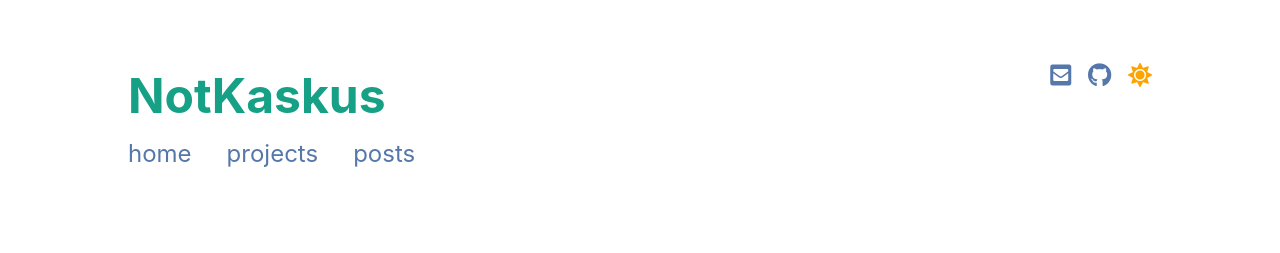
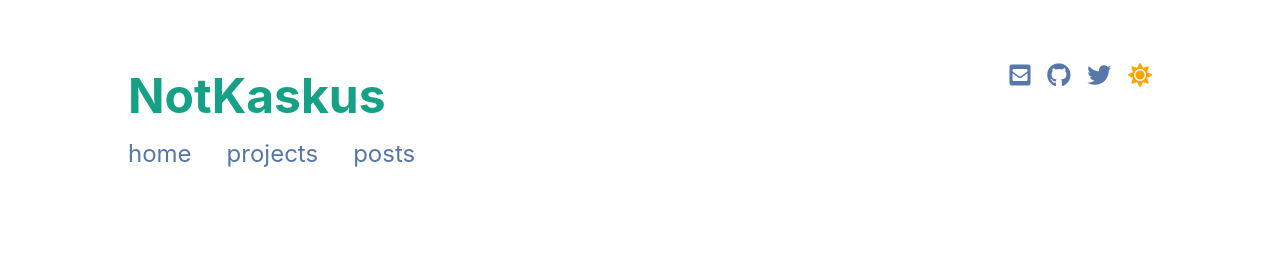
Before and after one commit to NotKaskus/notkaskus.github.io, a Jekyll site: the page built from index.md, in a window 1280 px wide. Shown: the top 253 px of the page. Built offline with Jekyll 4.4.1, drawn with Linux system fonts in a browser that asks for light colours; nearby versions of some CDN libraries; a style sheet for code colours, icons or effects is not loaded.

Commit message:
Update header.html

```diff
--- a/_includes/header.html
+++ b/_includes/header.html
@@ -22,9 +22,9 @@
 <i class="fab fa-github"></i>
 </a>
 {% endif %}
-{% if site.author.linkedin %}
-<a href="https://in.linkedin.com/in/{{ site.author.linkedin }}" class="social-links__entry" target="_blank">
-<i class="fab fa-linkedin-in"></i>
+{% if site.author.twitter %}
+<a href="https://twitter.com/{{ site.author.twitter }}" class="social-links__entry" target="_blank">
+<i class="fab fa-twitter"></i>
 </a>
 {% endif %}
 {% if site.rss %}
```
